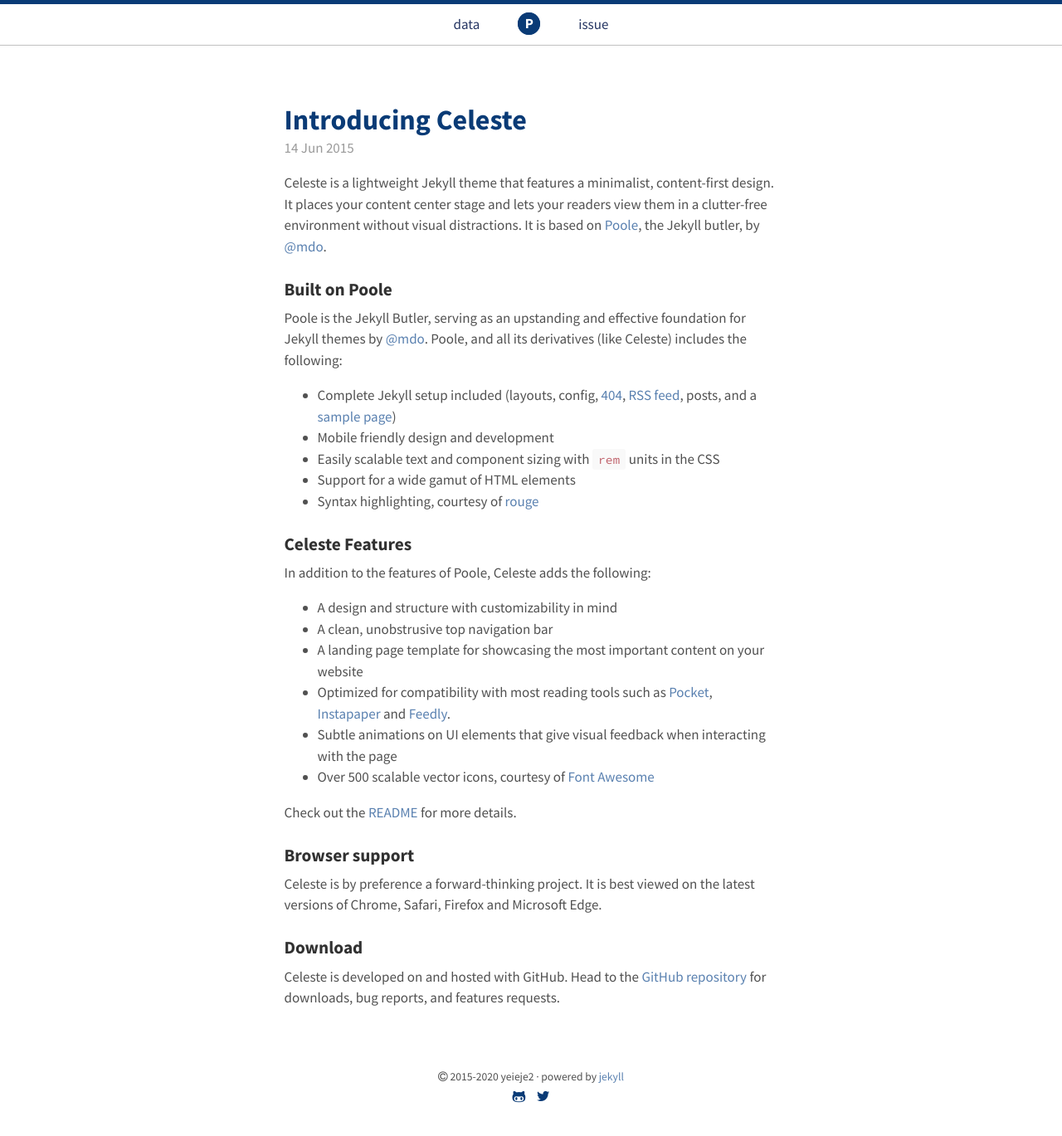
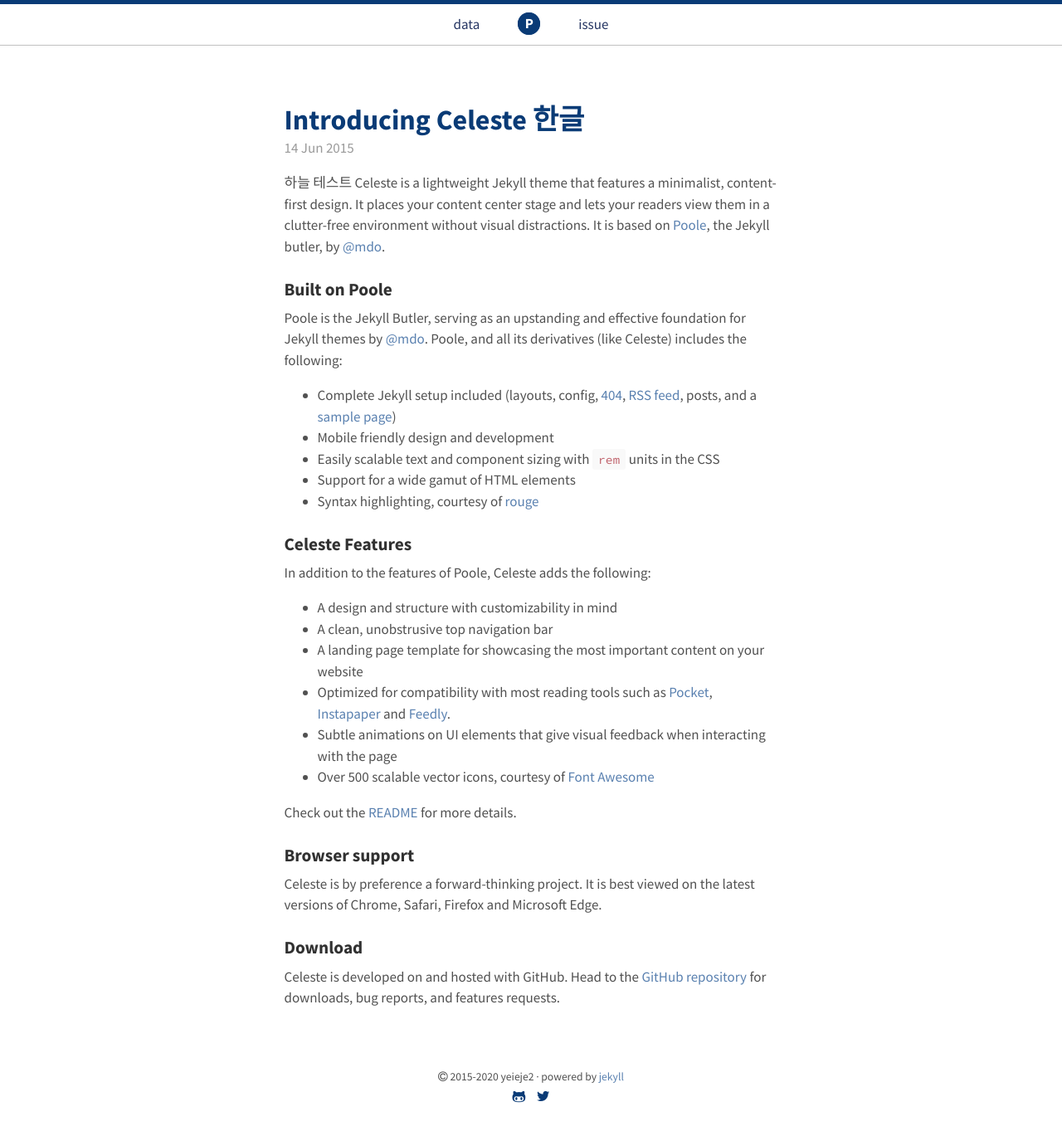
Before and after one commit to iwdstry/yeieje_pool, a Jekyll site: the page built from blog/_posts/2015-06-14-introducing-celeste.md, in a window 1280 px wide. Shown: the whole page at 83% size. Built offline with Jekyll 4.4.1, drawn with Linux system fonts in a browser that asks for light colours.

Commit message:
Update 2015-06-14-introducing-celeste.md

```diff
--- a/blog/_posts/2015-06-14-introducing-celeste.md
+++ b/blog/_posts/2015-06-14-introducing-celeste.md
@@ -1,9 +1,9 @@
 ---
 layout: post
-title: Introducing Celeste
+title: Introducing Celeste 한글
 ---
 
-Celeste is a lightweight Jekyll theme that features a minimalist, content-first design. It places your content center stage and lets your readers view them in a clutter-free environment without visual distractions. It is based on [Poole](https://github.com/poole/poole), the Jekyll butler, by [@mdo](https://github.com/mdo).
+하늘 테스트 Celeste is a lightweight Jekyll theme that features a minimalist, content-first design. It places your content center stage and lets your readers view them in a clutter-free environment without visual distractions. It is based on [Poole](https://github.com/poole/poole), the Jekyll butler, by [@mdo](https://github.com/mdo).
 
 ### Built on Poole
 
```
